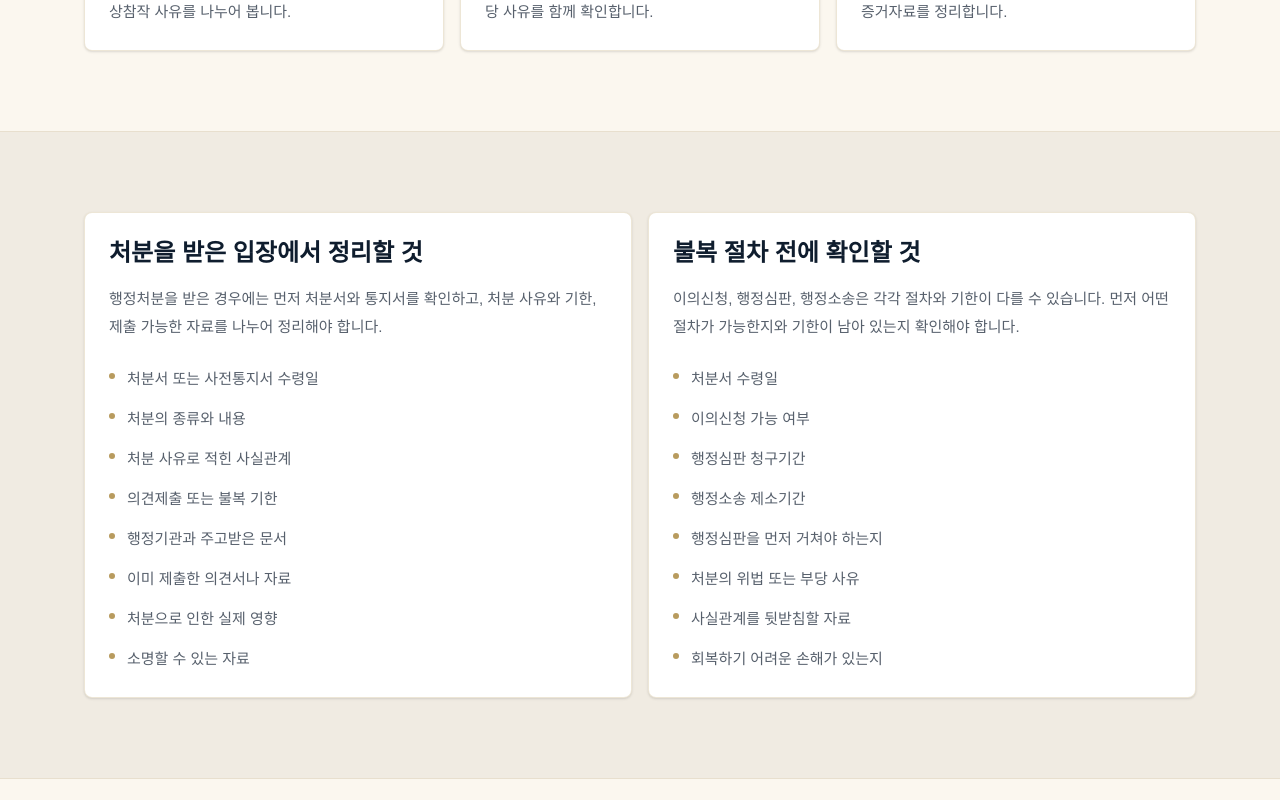
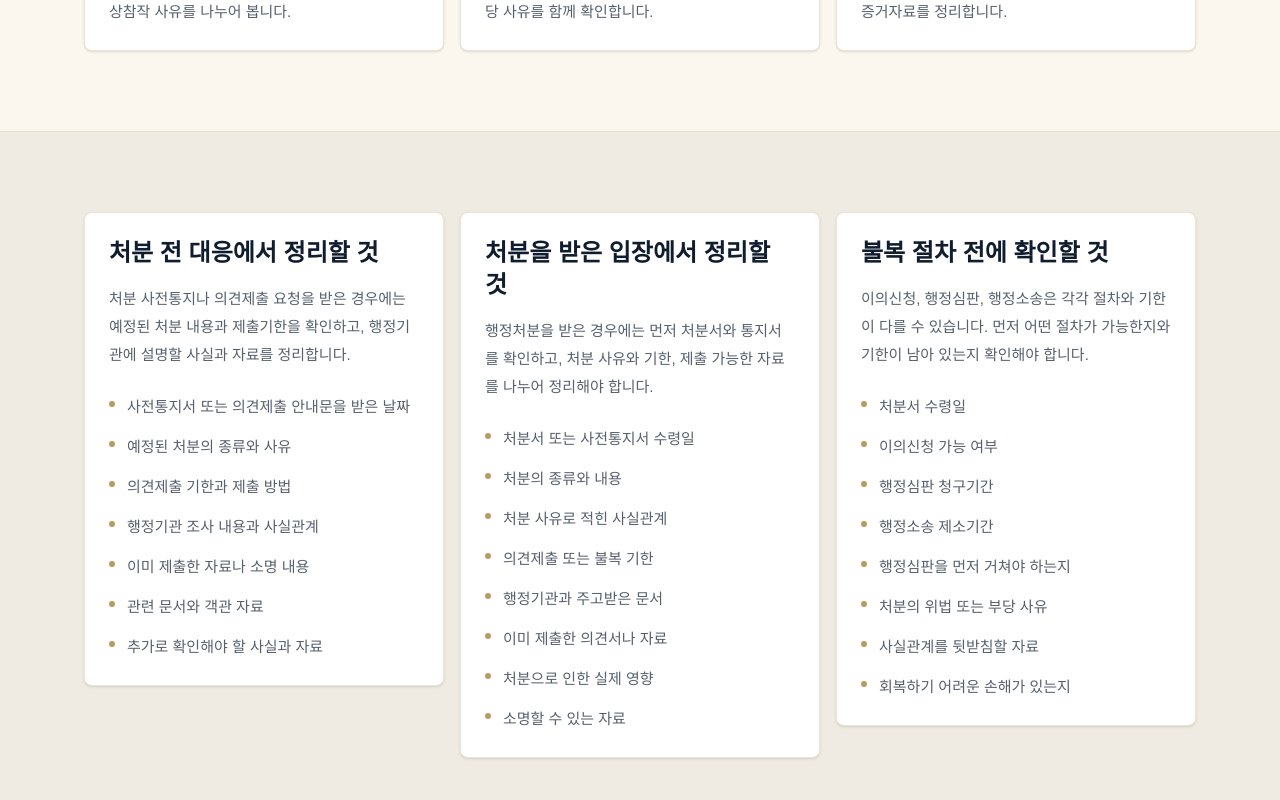
Before and after one commit to ymhk88-debug/project-lighthouse, a Next.js app: page /practice/administrative in a window 1280 px wide. Shown: the part 1800-2600 px from the top of the page. Built offline with nearby package versions, Linux system fonts and the light colour scheme; no server answers.

Commit message:
Add pre-disposition checklist aligned with administrative response and appeal cards

```diff
--- a/src/app/practice/administrative/page.tsx
+++ b/src/app/practice/administrative/page.tsx
@@ -52,6 +52,16 @@ const situationCards = [
     title: "행정소송을 검토해야 하는 경우",
     description: "처분성, 원고적격, 제소기간, 행정심판 전치 여부, 증거자료를 정리합니다.",
   },
+];
+
+const beforeDispositionChecklist = [
+  "사전통지서 또는 의견제출 안내문을 받은 날짜",
+  "예정된 처분의 종류와 사유",
+  "의견제출 기한과 제출 방법",
+  "행정기관 조사 내용과 사실관계",
+  "이미 제출한 자료나 소명 내용",
+  "관련 문서와 객관 자료",
+  "추가로 확인해야 할 사실과 자료",
 ];
 
 const dispositionChecklist = [
@@ -215,6 +225,7 @@ export default function AdministrativePracticePage() {
       <div className="border-b border-border bg-[#F7F2E8]"><div className="mx-auto max-w-[1160px] px-6 pt-5 text-sm leading-7 text-primary/80">처분이 확정되기 전 사전통지나 의견제출을 요구받은 경우에는 받은 문서와 제출기한부터 확인해야 합니다.</div></div>
       <nav aria-label="사건별 안내 바로가기" className="border-b border-border bg-[#F7F2E8]">
         <div className="mx-auto flex max-w-[1160px] flex-wrap gap-3 px-6 py-5">
+          <a href="#before-disposition" className="inline-flex items-center rounded-md border border-border bg-white px-4 py-3 text-sm font-semibold text-primary transition-colors hover:border-accent focus-visible:outline-2 focus-visible:outline-offset-2 focus-visible:outline-accent">처분 전 대응 안내 보기 →</a>
           <a href="#disposition" className="inline-flex items-center rounded-md border border-border bg-white px-4 py-3 text-sm font-semibold text-primary transition-colors hover:border-accent focus-visible:outline-2 focus-visible:outline-offset-2 focus-visible:outline-accent">처분 후 대응 안내 보기 →</a>
           <a href="#appeal" className="inline-flex items-center rounded-md border border-border bg-white px-4 py-3 text-sm font-semibold text-primary transition-colors hover:border-accent focus-visible:outline-2 focus-visible:outline-offset-2 focus-visible:outline-accent">불복 절차 안내 보기 →</a>
         </div>
@@ -271,7 +282,14 @@ export default function AdministrativePracticePage() {
       </section>
 
       <section className="border-y border-border bg-[#F0EBE2] md:border-accent/15 md:bg-[#F0EBE2]">
-        <div className="mx-auto grid max-w-[1160px] gap-4 px-6 py-16 md:py-20 lg:grid-cols-2">
+        <div className="mx-auto grid max-w-[1160px] gap-4 px-6 py-16 md:py-20 lg:grid-cols-3">
+          <div id="before-disposition" className="scroll-mt-24">
+            <ChecklistCard
+              title="처분 전 대응에서 정리할 것"
+              description="처분 사전통지나 의견제출 요청을 받은 경우에는 예정된 처분 내용과 제출기한을 확인하고, 행정기관에 설명할 사실과 자료를 정리합니다."
+              items={beforeDispositionChecklist}
+            />
+          </div>
           <div id="disposition" className="scroll-mt-24">
             <ChecklistCard
             title="처분을 받은 입장에서 정리할 것"
```
